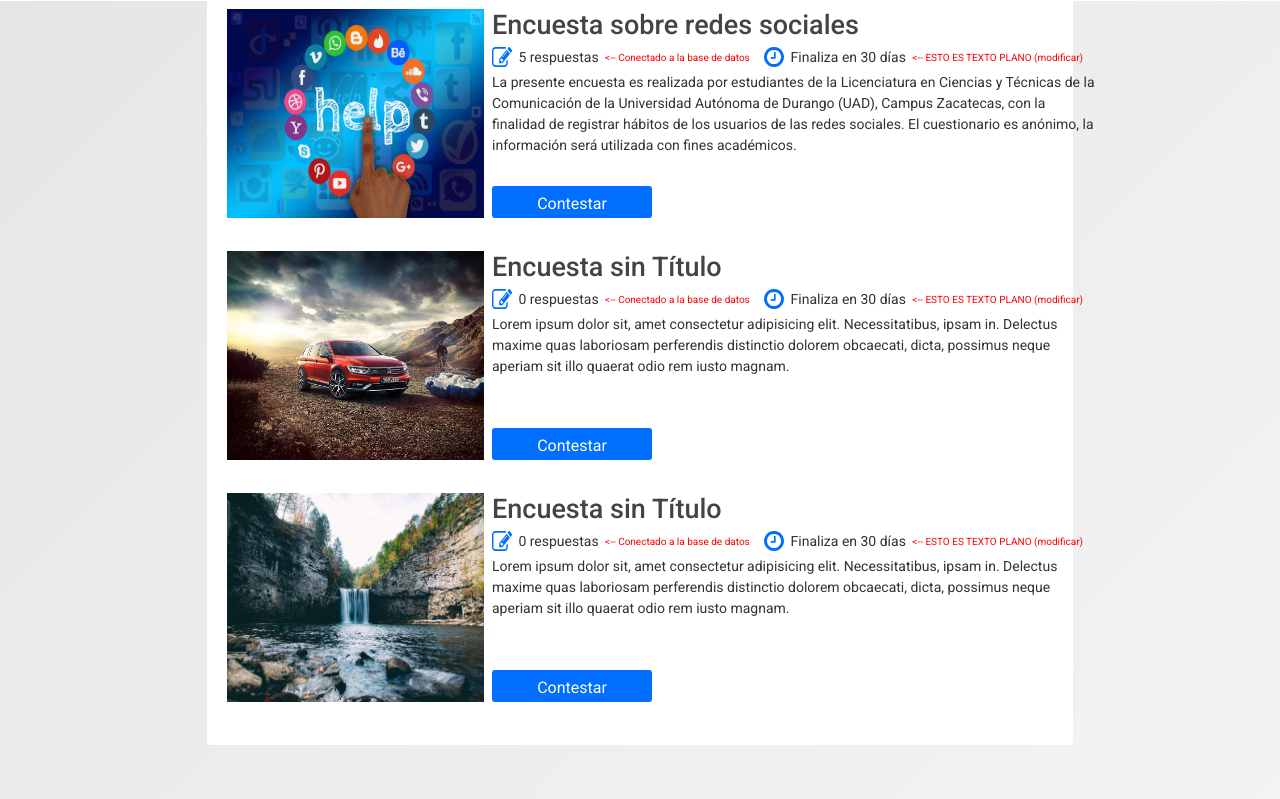
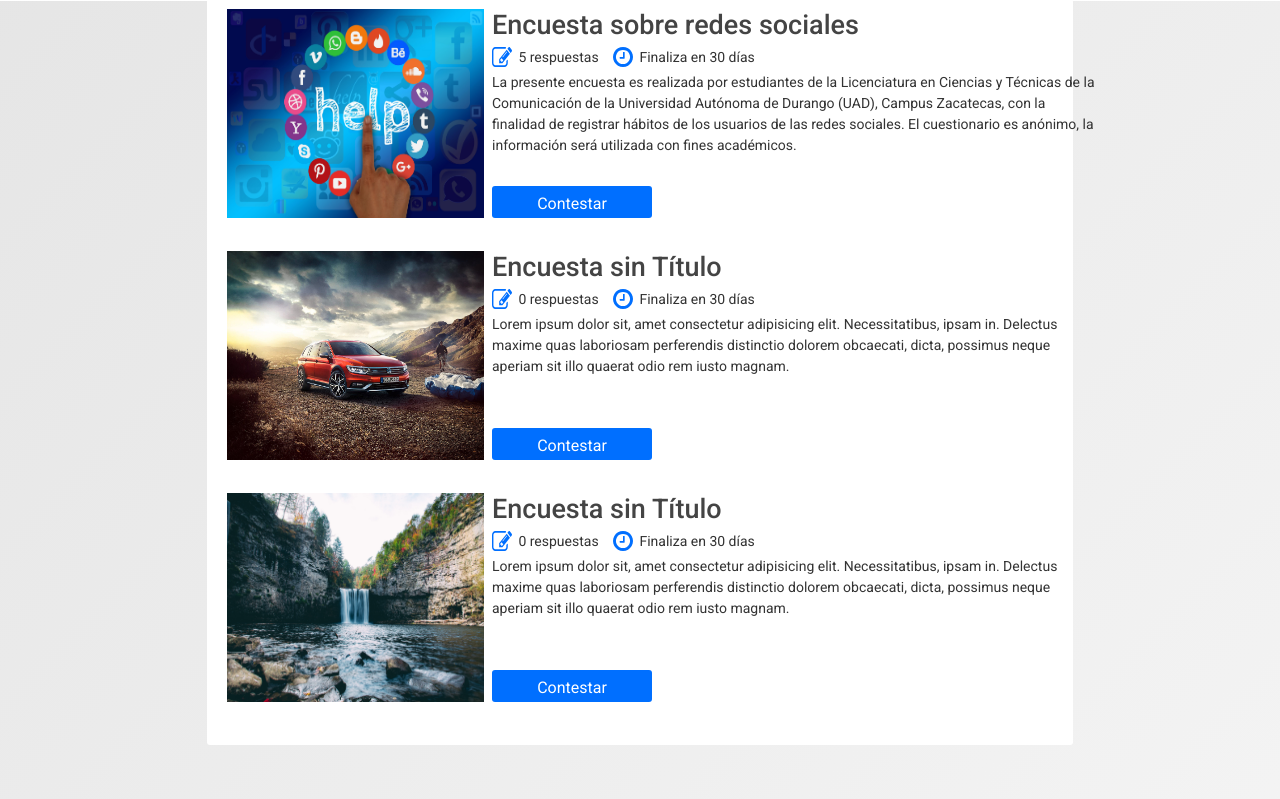
Before and after one commit to rainclaudio/Survey-Platform, a Flask app: page / in a window 1280 px wide. Shown: the part 55-854 px from the top of the page. Run offline with Flask 2, Linux system fonts and the light colour scheme; data comes from the database, SQL or seed files in the repository; both versions use the stored data as it was after the commit; some libraries are stand-ins or nearby versions.

Commit message:
cambios brigidos

```diff
--- a/encuestas/templates/editar_encuesta.html
+++ b/encuestas/templates/editar_encuesta.html
@@ -6,6 +6,7 @@
 {%endblock scripts%}
 {%block change_button%}
 {%if encuesta.estado == "publicada"%}
+
 <button
   type="button"
   class="btn btn-danger btn-sm m-1"
--- a/encuestas/templates/home.html
+++ b/encuestas/templates/home.html
@@ -32,9 +32,8 @@ content %}
                 />
               </g>
             </svg>
-            <span style="font-size: 0.875rem"> {{ cant_respuestas[encuesta.id] }} respuestas </span>
-            <span style="color: red; font-size: 10px">
-              <-- Conectado a la base de datos
+            <span style="font-size: 0.875rem">
+              {{ cant_respuestas[encuesta.id] }} respuestas
             </span>
           </div>
           <div class="d-flex gap-4 align-items-center">
@@ -58,9 +57,6 @@ content %}
             </svg>
             <!-- Descripción -->
             <span style="font-size: 0.875rem"> Finaliza en 30 días </span>
-            <span style="color: red; font-size: 10px">
-              <-- ESTO ES TEXTO PLANO (modificar)
-            </span>
           </div>
         </div>
         <div class="description-container">
```
Also changed, not shown: encuestas/site.db, encuestas/static/survey_pics/c7469c131ae396a7.jpg (added), encuestas/static/survey_pics/e08a18c462ae6545.jpg (added), encuestas/static/survey_pics/f07344ce2b1e4499.jpg (added).
